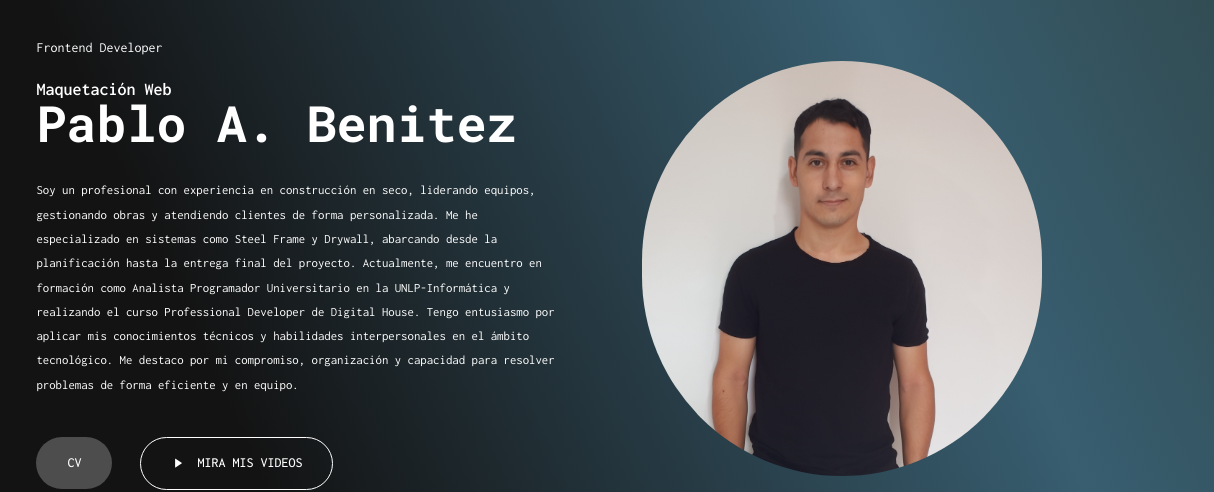
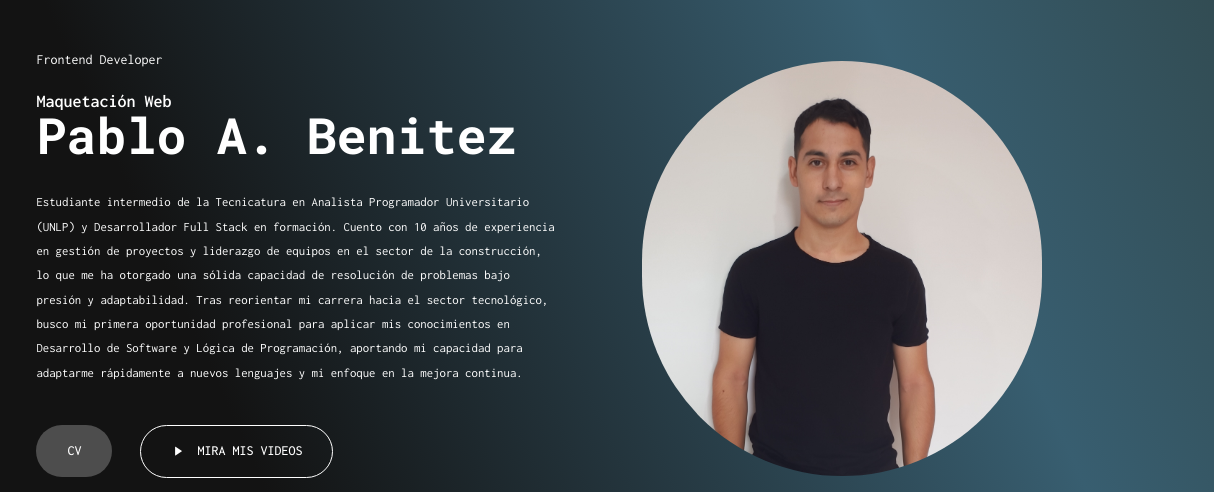
Before and after one commit to PabloDevCode/Proyecto-Final-Maquetacion-Web-DH, a plain HTML site: page index.html in a window 1280 px wide. Shown: the part 135-627 px from the top of the page, 66-1280 px from the left. Drawn offline with nearby package versions, Linux system fonts and the light colour scheme.

Commit message:
actulizacion sobre mi

```diff
--- a/index.html
+++ b/index.html
@@ -51,15 +51,16 @@
             <h5>Frontend Developer</h5>
             <h4>Maquetación Web</h4>
             <h1>Pablo A. Benitez</h1>
-            <p>Soy un profesional con experiencia en construcción en seco, liderando equipos,
-                gestionando obras y atendiendo clientes de forma personalizada. Me he
-                especializado en sistemas como Steel Frame y Drywall, abarcando desde la
-                planificación hasta la entrega final del proyecto. Actualmente, me encuentro en
-                formación como Analista Programador Universitario en la UNLP-Informática y
-                realizando el curso Professional Developer de Digital House. Tengo entusiasmo
-                por aplicar mis conocimientos técnicos y habilidades interpersonales en el ámbito
-                tecnológico. Me destaco por mi compromiso, organización y capacidad para
-                resolver problemas de forma eficiente y en equipo.
+            <p>Estudiante intermedio de la Tecnicatura en Analista Programador Universitario (UNLP) y Desarrollador Full
+                Stack en formación. Cuento con 10 años de experiencia en gestión de proyectos y liderazgo de equipos en
+                el sector
+                de la construcción, lo que me ha otorgado una sólida capacidad de resolución de problemas bajo presión y
+                adaptabilidad. Tras reorientar mi carrera hacia el sector tecnológico, busco mi primera oportunidad
+                profesional para aplicar
+                mis conocimientos en Desarrollo de Software y Lógica de Programación, aportando mi capacidad para
+                adaptarme
+                rápidamente a nuevos lenguajes y mi enfoque en la mejora continua.
+
             </p>
             <a href="assets/document/CV_BENITEZ_PABLO_ ANTONIO.pdf" download="CV-BENITEZ-PABLO-ANTONIO">CV</a>
             <a href="#" class="videos"><i class="ri-play-fill"></i> Mira mis videos</a>
--- a/style.css
+++ b/style.css
@@ -355,4 +355,8 @@ section {
         background-color: #021719ef;
         border-radius: 10px;
     }
+
+    #fotito {
+        width: 200px;
+    }
 }
```
Also changed, not shown: assets/imgs/ImgWhatsApp.jpg (added).
